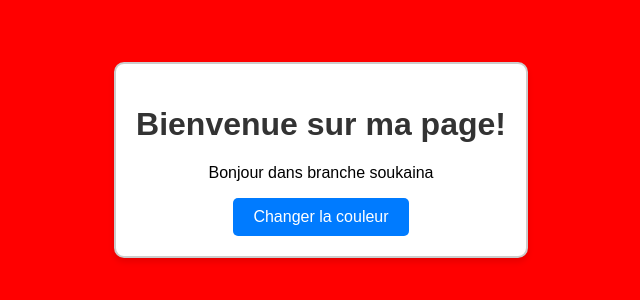
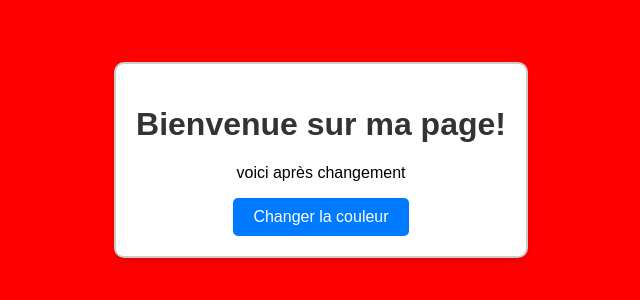
Before and after one commit to SoukainaET2/myProject, a plain HTML site: page index.html in a window 1280 px wide. Shown: the part 240-540 px from the top of the page, 319-959 px from the left. Drawn offline with Linux system fonts and the light colour scheme.

Commit message:
changement css et html

```diff
--- a/index.html
+++ b/index.html
@@ -9,7 +9,7 @@
 <body>
     <div id="container">
         <h1 id="title">Bienvenue sur ma page!</h1>
-		<p>Bonjour dans branche soukaina</p>
+		<p>voici après changement</p>
         <button id="colorButton">Changer la couleur</button>
     </div>
     <script src="app.js"></script>
--- a/style.css
+++ b/style.css
@@ -6,7 +6,7 @@ body {
     justify-content: center;
     align-items: center;
     height: 100vh;
-    background-color: red ;
+    background-color:red;
 }
 
 #container {
```
